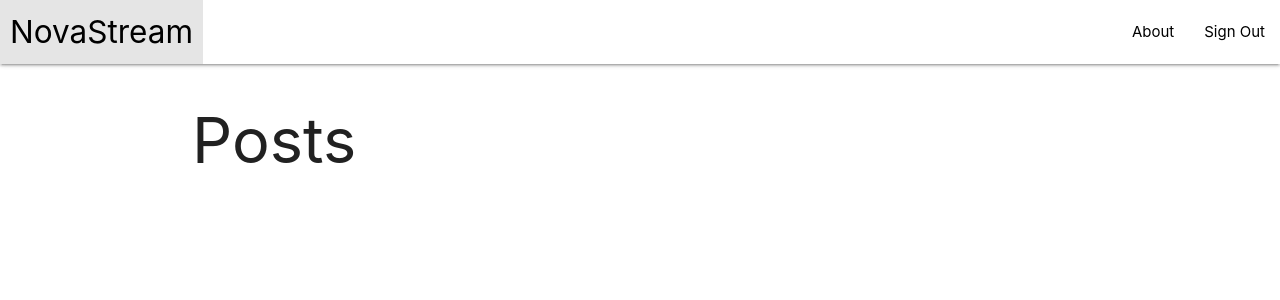
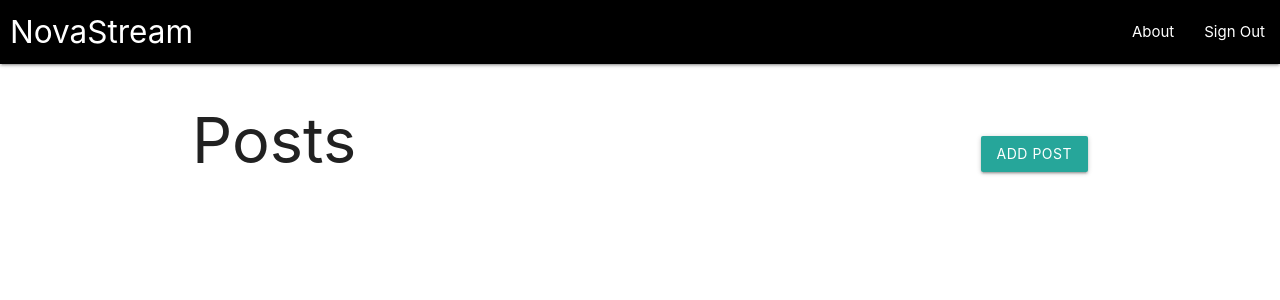
Before and after one commit to nikalicious21/NovaStream-1, a Django app: page /posts/ in a window 1280 px wide. Shown: the top 300 px of the page. Run offline with Django 3.2, Linux system fonts and the light colour scheme; the visitor is signed in with stand-in values (Sample User, id 1); data that the repository does not hold is empty.

Commit message:
post CRUD Views almost complete, needs polish

```diff
--- a/main_app/static/css/style.css
+++ b/main_app/static/css/style.css
@@ -3,11 +3,11 @@
 }
 
 nav {
-    background-color: transparent;
+    background-color: black;
 }
 
 ul a li, ul li a {
-    color: black;
+    color: white;
 }
 
 .nav-wrapper{
@@ -17,3 +17,18 @@ ul a li, ul li a {
     font-size: large;
     padding: 0 5px;
 }
+
+#id_content {
+    width: 100%;
+    height: 60vh;
+}
+
+form {
+    margin-bottom: 50px;
+}
+
+.post-title-photo{
+    width: 50%;
+    height: 1%;
+    text-align: center;
+}
--- a/main_app/templates/base.html
+++ b/main_app/templates/base.html
@@ -1,4 +1,5 @@
 {% load static %}
+{% load cloudinary %}
 <!DOCTYPE html>
 <html lang="en">
 <head>
--- a/main_app/templates/main_app/post_form.html
+++ b/main_app/templates/main_app/post_form.html
@@ -9,6 +9,7 @@
     {% csrf_token %}
     <table>
         {{form.as_table}}
+        <input type="hidden" value="{{user.name}}" name="author">
     </table>
     <input type="submit" class="btn green" value="Submit">
 </form>
--- a/main_app/templates/main_app/post_list.html
+++ b/main_app/templates/main_app/post_list.html
@@ -1,4 +1,16 @@
 {% extends 'base.html' %}
 {% block content %}
+<a href="{% url 'post_create' %}"><button class="btn" style="float:right; margin-top: 30px;">Add Post</button></a>
 <h1>Posts</h1>
+{% for post in post_list %}
+<div class=card>
+    <a href="{% url 'post_detail' post.id %}">
+        <div class=card-content>
+            <h4>{{post.title}}</h4>
+            <h6>{{post.author}}</h6>
+            <h6>{{post.date_published}}</h6>
+        </div>
+    </a>
+</div>
+{% endfor %}
 {% endblock %}
--- a/main_app/urls.py
+++ b/main_app/urls.py
@@ -10,6 +10,7 @@ urlpatterns = [
 
     path('posts/', views.PostList.as_view(), name='post_list'),
     path('posts/create/', views.PostCreate.as_view(), name='post_create'),
+    path('posts/<int:pk>/', views.PostDetail.as_view(), name='post_detail'),
     path('posts/<int:pk>/update/', views.PostUpdate.as_view(), name='post_update'),
     path('posts/<int:pk>/delete/', views.PostDelete.as_view(), name='post_delete'),
 ]
--- a/main_app/views.py
+++ b/main_app/views.py
@@ -43,18 +43,20 @@ def about(request):
 
 class PostList(LoginRequiredMixin, ListView):
     model = Post
+    context_object_name = 'post_list'
 
 class PostCreate(LoginRequiredMixin, CreateView):
     model = Post
-    fields = '__all__'
+    fields = ['title', 'content', 'photoUrl', 'videoUrl']
+    _user = 'test'
     success_url = '/posts/'
-
 
 class PostDetail(LoginRequiredMixin, DetailView):
     model = Post
 
 class PostUpdate(LoginRequiredMixin, UpdateView):
     model = Post
+    fields = ['title', 'content', 'photoUrl', 'videoUrl']
     success_url = '/posts/'
 
 class PostDelete(LoginRequiredMixin, DeleteView):
```
Also changed, not shown: main_app/models.py (+4 -4 lines), main_app/templates/main_app/post_detail.html (+12 -2 lines), main_app/migrations/0001_initial.py (added).
